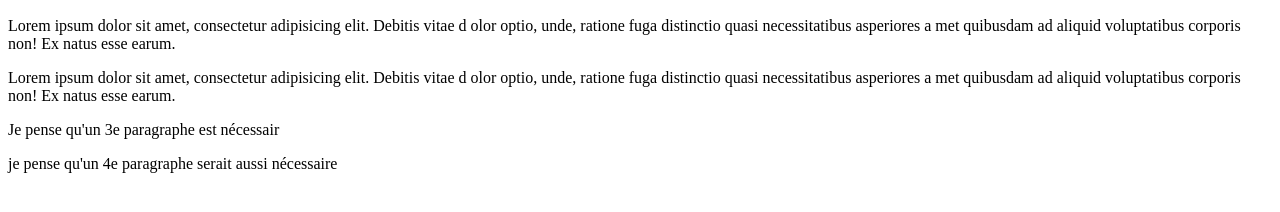
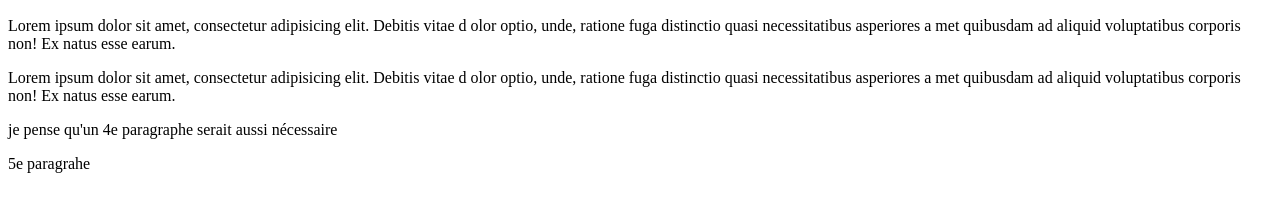
Before and after one commit to vincentferraro/github-test, a plain HTML site: page index.html in a window 1280 px wide. Shown: the part 110-322 px from the top of the page. Drawn offline with Linux system fonts and the light colour scheme.

Commit message:
Ajout 5e paragraphe et suppression du 3e

```diff
--- a/index.html
+++ b/index.html
@@ -16,7 +16,8 @@
                  <p>Lorem ipsum dolor sit amet, consectetur adipisicing elit. Debitis vitae d
                     olor optio, unde, ratione fuga distinctio quasi necessitatibus asperiores a
                     met quibusdam ad aliquid voluptatibus corporis non! Ex natus esse earum.</p>
-                    <p>Je pense qu'un 3e paragraphe est nécessair</p>
+
                     <p>je pense qu'un 4e paragraphe serait aussi nécessaire</p>
+                    <p>5e paragrahe</p>
 </body>
 </html>
```
